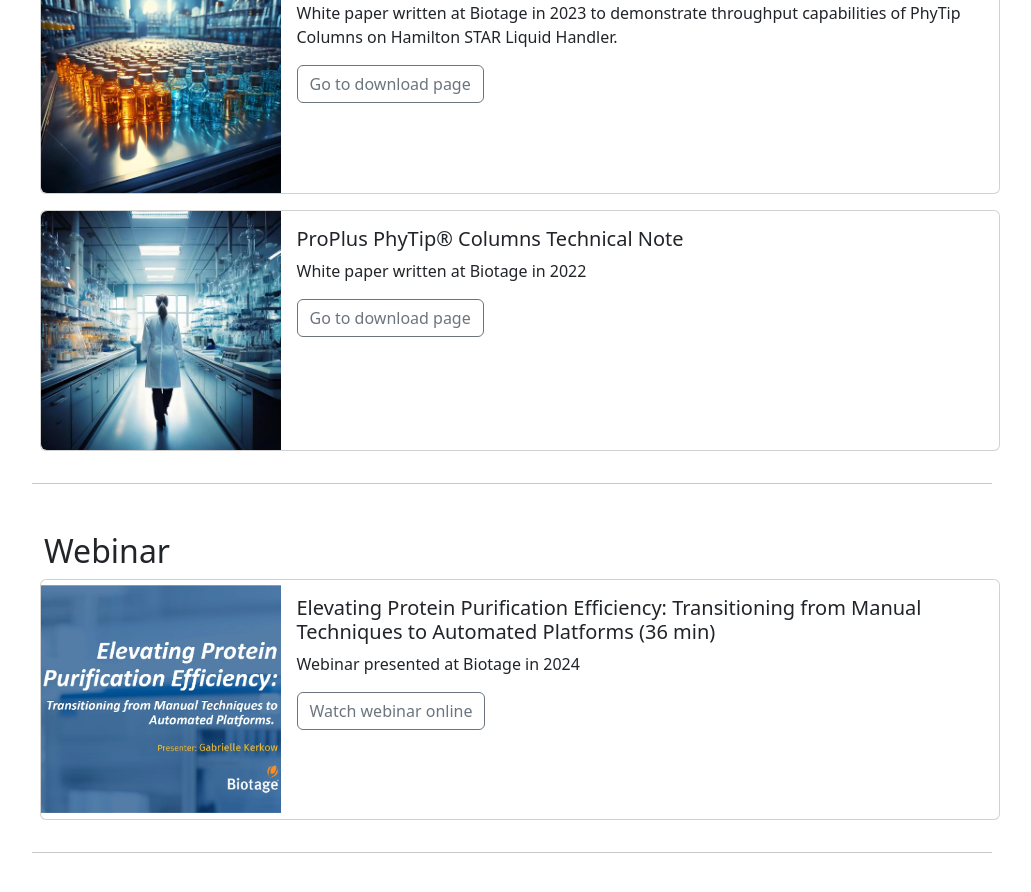
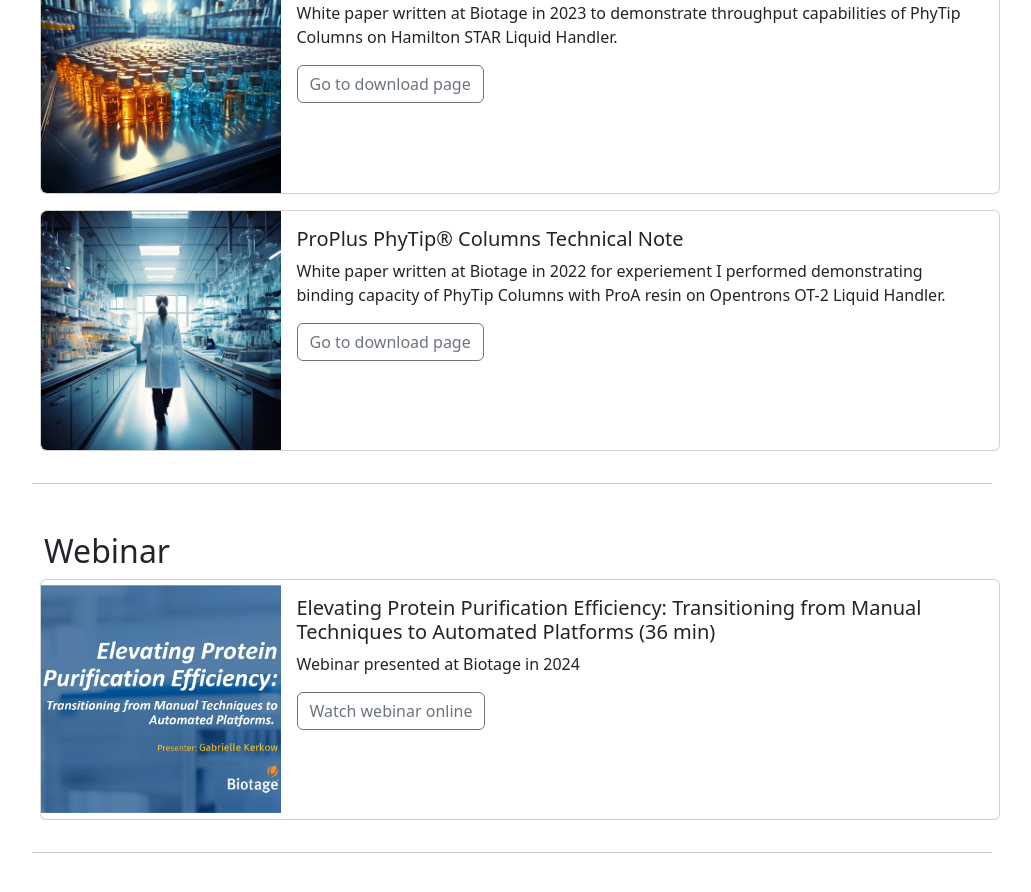
Before and after one commit to gkerkow/gkerkow.github.io, a Jekyll site: the page built from public-work.html, in a window 1280 px wide and 900 px high, scrolled down 844 px. Shown: the top 892 px of the window, without its empty margins (128-1159 px from the left). Built offline with Jekyll 4.4.1, drawn with Linux system fonts in a browser that asks for light colours; comment, search, counter and statistics services are not loaded.

Commit message:
updated ot-2 description.

```diff
--- a/_data/white_papers.yml
+++ b/_data/white_papers.yml
@@ -17,7 +17,7 @@
   url: "https://www.biotage.com/documents/phytip-hamilton-robotics-brochure"
 
 - title: "ProPlus PhyTip® Columns Technical Note"
-  description: "White paper written at Biotage in 2022"
+  description: "White paper written at Biotage in 2022 for experiement I performed demonstrating binding capacity of PhyTip Columns with ProA resin on Opentrons OT-2 Liquid Handler."
   image: "/assets/images/firefly_scientist_walking_thumbnail.jpg"
   link_text: "Go to download page"
   url: "https://www.biotage.com/documents/proplus-phytip-columns-technical-note"
```
